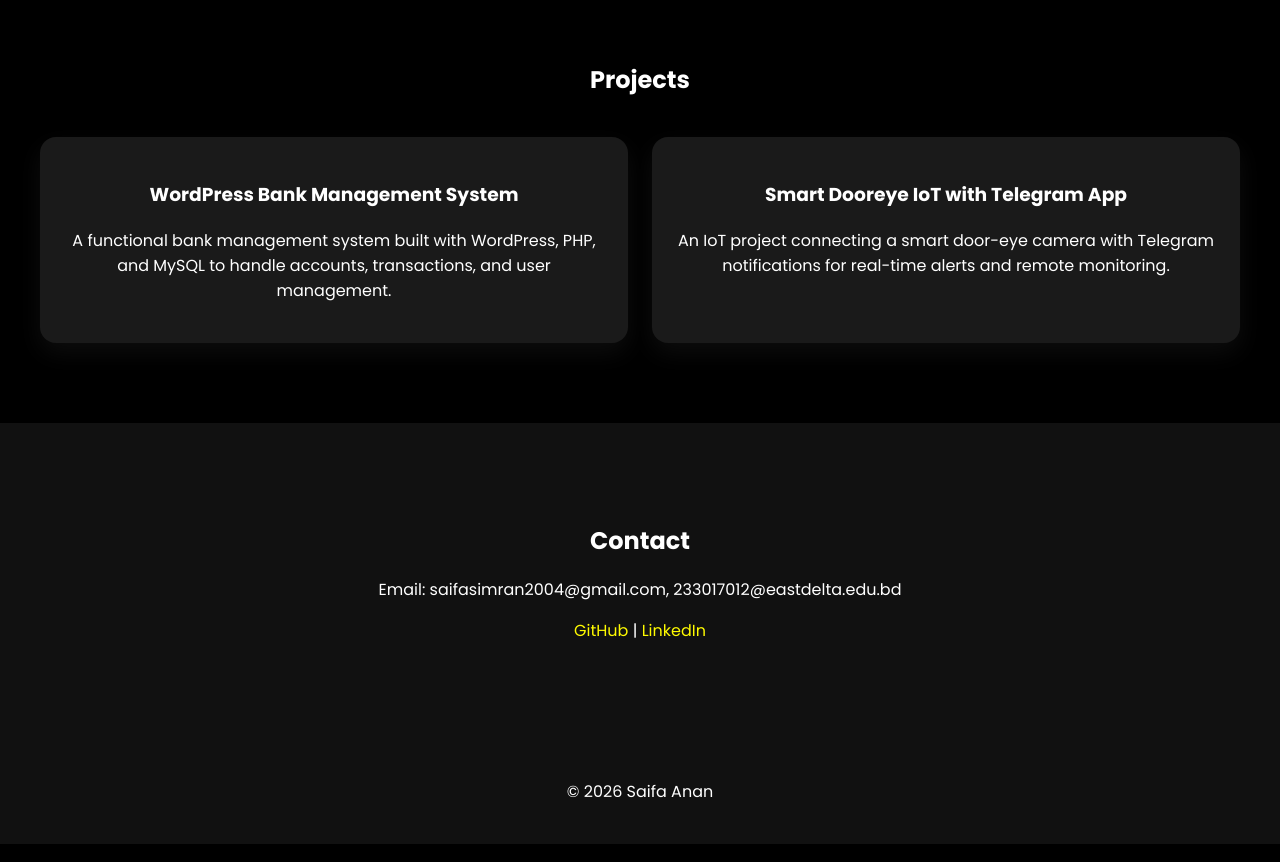
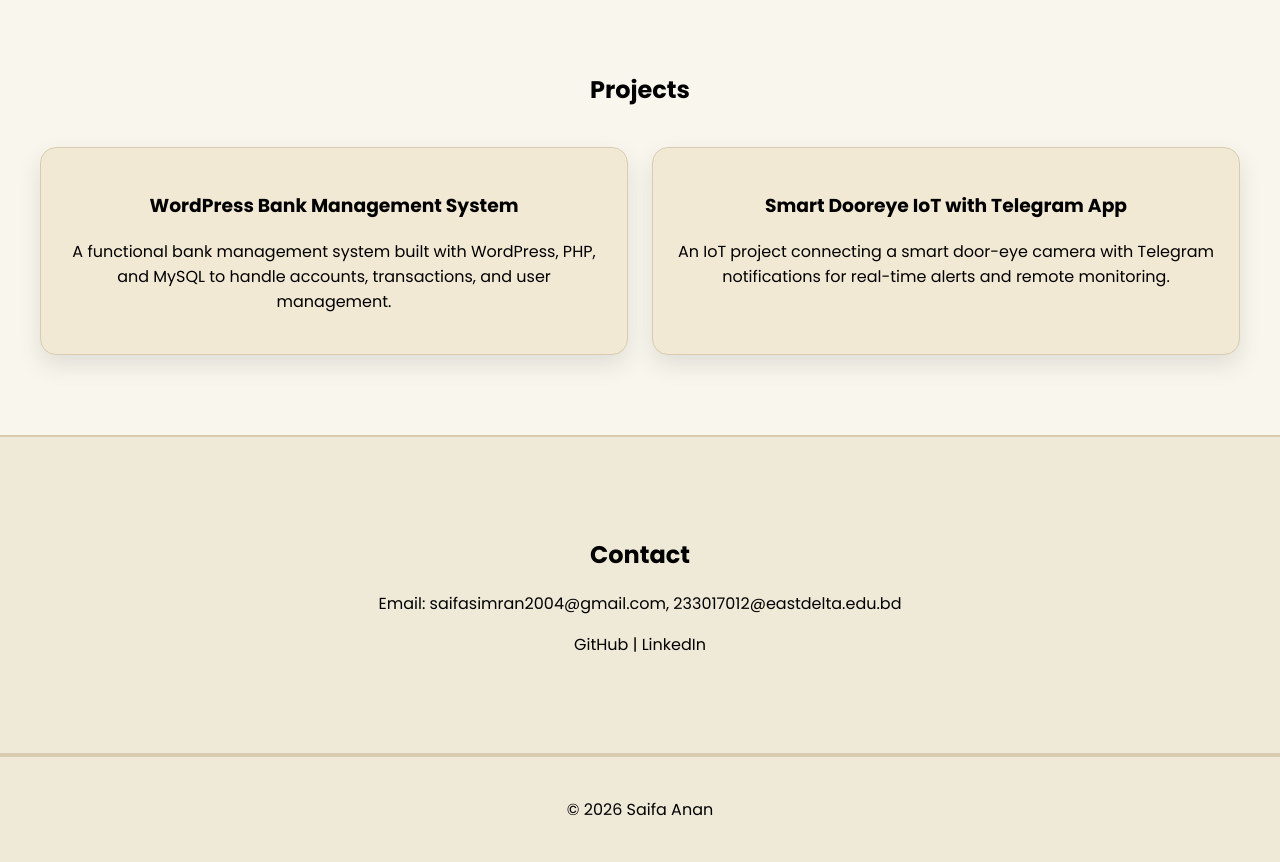
Before and after one commit to saifa-anan/saifa-anan.github.io, a plain HTML site: page index.html in a window 1280 px wide. Shown: the part 1360-2222 px from the top of the page. Drawn offline with Linux system fonts and the light colour scheme.

Commit message:
Update style.css

```diff
--- a/style.css
+++ b/style.css
@@ -4,18 +4,18 @@
 body {
   margin: 0;
   font-family: 'Poppins', sans-serif;
-  background-color: #000;
-  color: #fff;
+  background-color: #F9F6EE;  /* updated soft cream background */
+  color: #000;  /* black text */
   scroll-behavior: smooth;
 }
 
 a {
   text-decoration: none;
-  color: #fffb00;
+  color: #000;  /* black links */
   transition: 0.3s;
 }
 
-a:hover { color: #fff; }
+a:hover { color: #333; } /* darker black on hover */
 
 /* NAVIGATION */
 nav {
@@ -23,7 +23,8 @@ nav {
   justify-content: space-between;
   align-items: center;
   padding: 18px 40px;
-  background: #111;
+  background: #EFE9D8; /* slightly darker cream for nav */
+  border-bottom: 2px solid #D8CBB0;
   position: sticky;
   top: 0;
   z-index: 10;
@@ -40,6 +41,8 @@ nav .nav-links a {
   flex-direction: column;
   padding: 120px 40px;
   text-align: center;
+  background-color: #F9F6EE;
+  border-bottom: 2px solid #D8CBB0;
 }
 
 .hero-content h1 {
@@ -57,13 +60,13 @@ nav .nav-links a {
   padding: 12px 24px;
   border-radius: 30px;
   font-weight: 600;
-  color: #000;
-  background: #fffb00;
+  color: #000;  /* black text */
+  background: #D8CBB0;  /* darker cream/brownish button */
   transition: all 0.3s ease;
 }
 
 .button:hover {
-  background: #fff;
+  background: #CFC09A;
   transform: scale(1.05);
 }
 
@@ -71,10 +74,12 @@ nav .nav-links a {
 .section {
   padding: 80px 40px;
   text-align: center;
+  background-color: #F9F6EE;
+  border-bottom: 2px solid #D8CBB0;
 }
 
 .dark-section {
-  background-color: #111;
+  background-color: #EFE9D8; /* slightly darker for visual separation */
 }
 
 /* CARDS */
@@ -87,18 +92,19 @@ nav .nav-links a {
 }
 
 .card {
-  background-color: #1a1a1a;
-  color: #fff;
+  background-color: #F2E9D5; /* creamish card */
+  color: #000;
   padding: 24px;
   border-radius: 16px;
-  box-shadow: 0 10px 25px rgba(255,255,255,0.05);
+  box-shadow: 0 10px 25px rgba(0,0,0,0.1);
   transition: transform 0.3s, box-shadow 0.3s;
   overflow: hidden;
+  border: 1px solid #D8CBB0;
 }
 
 .card:hover {
   transform: translateY(-10px);
-  box-shadow: 0 15px 35px rgba(255,255,255,0.1);
+  box-shadow: 0 15px 35px rgba(0,0,0,0.15);
 }
 
 /* ANIMATIONS */
@@ -132,5 +138,7 @@ nav .nav-links a {
 footer {
   text-align: center;
   padding: 24px;
-  background-color: #111;
+  background-color: #EFE9D8; /* footer in slightly darker cream */
+  border-top: 2px solid #D8CBB0;
+  color: #000;
 }
```
